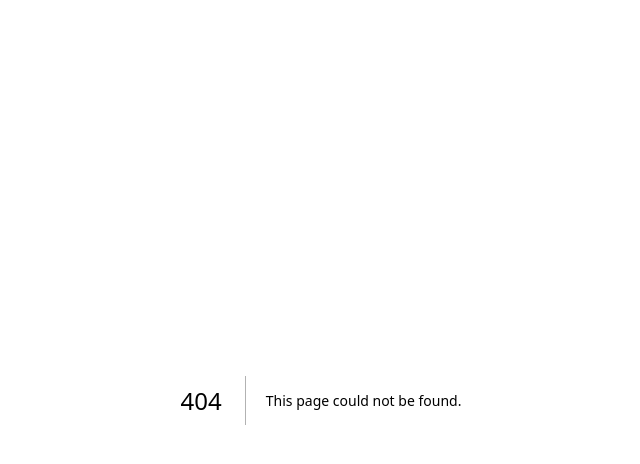
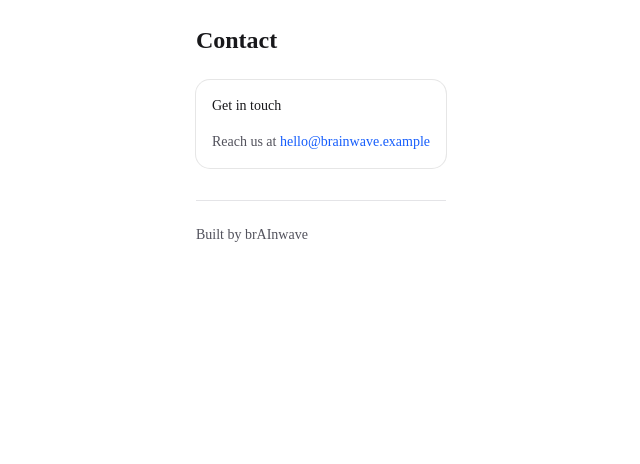
Before and after one commit to mirkokg-levi9/brainwave-test, a Next.js app: page /contact in a window 1280 px wide. Before the commit this address had no page. Shown: the top 464 px of the page, without its empty margins (319-959 px from the left). Built offline with nearby package versions, Linux system fonts and the light colour scheme.

Commit message:
Add /contact page with Card and SiteFooter
Co-Authored-By: Claude Sonnet 4.6 <noreply@anthropic.com>

```diff
--- /dev/null
+++ b/app/contact/page.tsx
@@ -0,0 +1,38 @@
+import {
+  Card,
+  CardContent,
+  CardHeader,
+  CardTitle,
+} from "@/components/ui/card";
+import { SiteFooter } from "@/components/SiteFooter";
+
+export default function ContactPage() {
+  return (
+    <main className="mx-auto max-w-md p-6">
+      <h1 className="text-2xl font-semibold text-zinc-900">Contact</h1>
+
+      <div className="mt-6">
+        <Card>
+          <CardHeader>
+            <CardTitle className="text-sm text-zinc-900">
+              Get in touch
+            </CardTitle>
+          </CardHeader>
+          <CardContent className="text-sm text-zinc-600">
+            <p>
+              Reach us at{" "}
+              <a
+                href="mailto:hello@brainwave.example"
+                className="text-blue-600 hover:underline"
+              >
+                hello@brainwave.example
+              </a>
+            </p>
+          </CardContent>
+        </Card>
+      </div>
+
+      <SiteFooter />
+    </main>
+  );
+}
```
Also changed, not shown: .brainwave-evidence/6d47969f-e7cf-42e0-b23e-d671708b54ef.json (added), .brainwave-evidence/6d47969f-e7cf-42e0-b23e-d671708b54ef.png (added).
